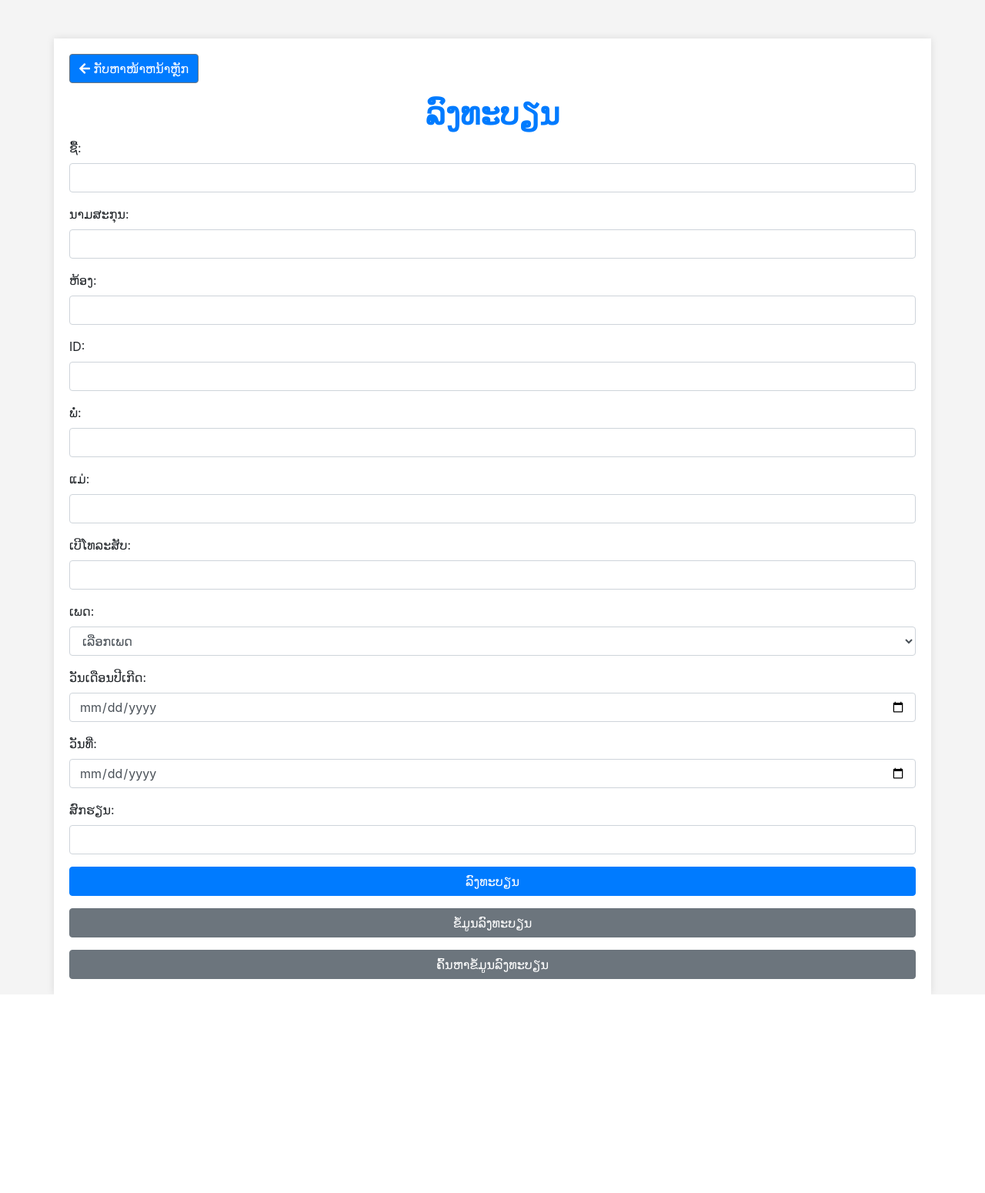
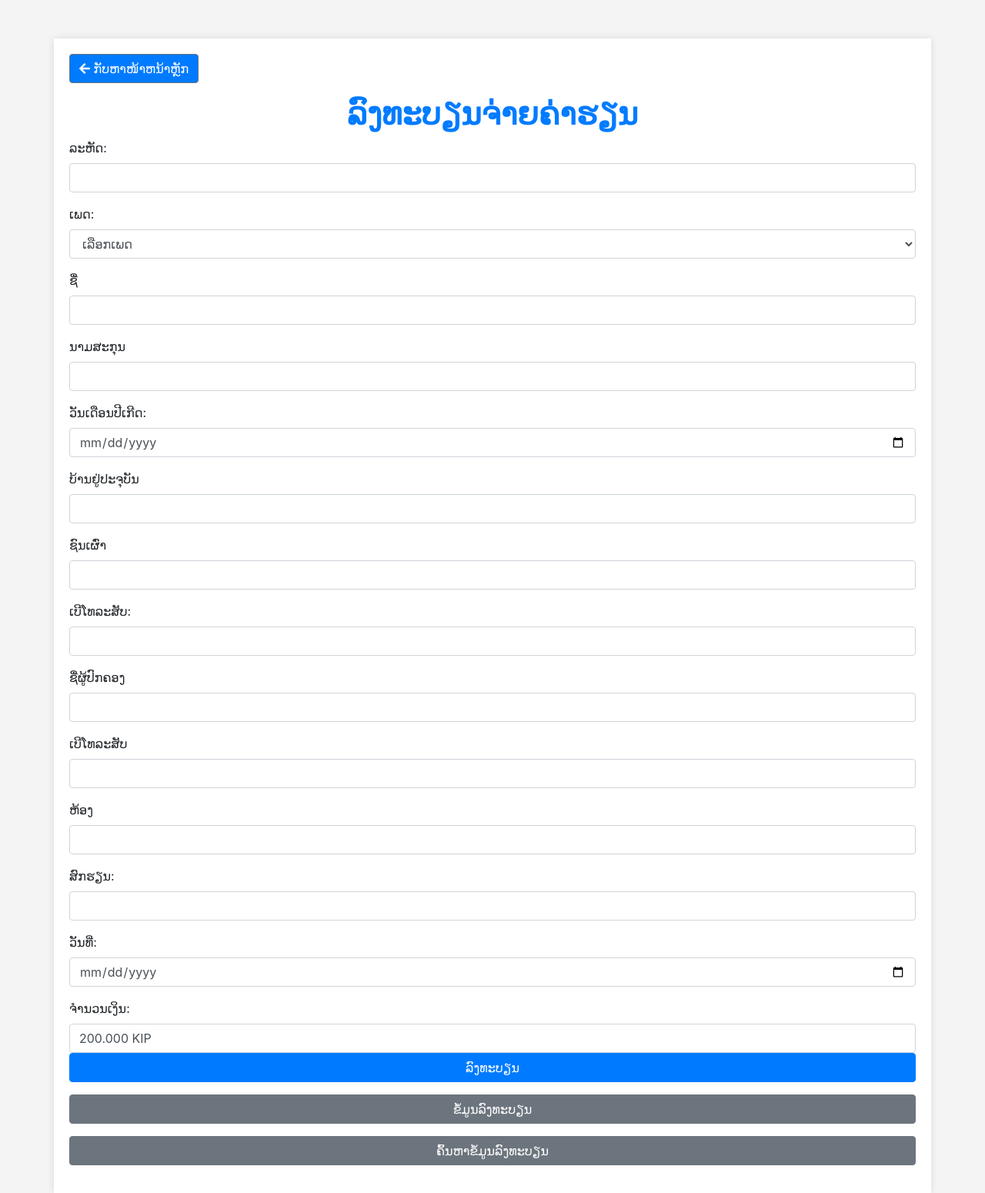
Before and after one commit to phettavanh/sinnapha, a PHP site: page /register.php in a window 1280 px wide. Shown: the whole page at 77% size. Before the commit the page ends 1292 px from the top, so only its background shows below. Run offline with PHP 8.4, Linux system fonts and the light colour scheme.

Commit message:
เพิ่มโค้ดใหม่ที่แก้ไขบั๊ก

```diff
--- a/register.php
+++ b/register.php
@@ -27,36 +27,12 @@
     <div class="container">
     <a href="index.php" class="btn btn-secondary mb-3" style="background-color: #007bff; color: #fff;">
     <i class="fas fa-arrow-left"></i> ກັບຫາໜ້າຫນ້າຫຼັກ </a>
-        <h1>ລົງທະບຽນ</h1>
+        <h1>ລົງທະບຽນຈ່າຍຄ່າຮຽນ</h1>
         <form action="save_registration.php" method="post">
             <input type="hidden" name="id" value="">
             <div class="form-group">
-                <label for="first_name">ຊື້:</label>
+                <label for="first_name">ລະຫັດ:</label>
                 <input type="text" class="form-control" id="first_name" name="first_name" required>
-            </div>
-            <div class="form-group">
-                <label for="last_name">ນາມສະກຸນ:</label>
-                <input type="text" class="form-control" id="last_name" name="last_name" required>
-            </div>
-            <div class="form-group">
-                <label for="room">ຫ້ອງ:</label>
-                <input type="text" class="form-control" id="room" name="room" required>
-            </div>
-            <div class="form-group">
-                <label for="student_id">ID:</label>
-                <input type="text" class="form-control" id="student_id" name="student_id" required>
-            </div>
-            <div class="form-group">
-                <label for="father_name">ພໍ່:</label>
-                <input type="text" class="form-control" id="father_name" name="father_name" required>
-            </div>
-            <div class="form-group">
-                <label for="mother_name">ແມ່:</label>
-                <input type="text" class="form-control" id="mother_name" name="mother_name" required>
-            </div>
-            <div class="form-group">
-                <label for="phone">ເບີໂທລະສັບ:</label>
-                <input type="text" class="form-control" id="phone" name="phone" required>
             </div>
             <div class="form-group">
                 <label for="gender">ເພດ:</label>
@@ -68,18 +44,57 @@
                 </select>
             </div>
             <div class="form-group">
+                <label for="last_name">ຊື່</label>
+                <input type="text" class="form-control" id="last_name" name="last_name" required>
+            </div>
+            <div class="form-group">
+                <label for="room">ນາມສະກຸນ</label>
+                <input type="text" class="form-control" id="room" name="room" required>
+            </div>
+            <div class="form-group">
                 <label for="dob">ວັນເດືອນປີເກີດ:</label>
                 <input type="date" class="form-control" id="dob" name="dob" required>
+            </div>
+            <div class="form-group">
+                <label for="student_id">ບ້ານຢູ່ປະຈຸບັນ</label>
+                <input type="text" class="form-control" id="student_id" name="student_id" required>
+            </div>
+            <div class="form-group">
+                <label for="father_name">ຊົນເຜົ່າ</label>
+                <input type="text" class="form-control" id="father_name" name="father_name" required>
+            </div>
+            <div class="form-group">
+                <label for="phone">ເບີໂທລະສັບ:</label>
+                <input type="text" class="form-control" id="phone" name="phone" required>
+            </div>
+            <div class="form-group">
+                <label for="mother_name">ຊື່ຜູ້ປົກຄອງ</label>
+                <input type="text" class="form-control" id="mother_name" name="mother_name" required>
+            </div>
+            <div class="form-group">
+                <label for="mother_name">ເບີໂທລະສັບ</label>
+                <input type="text" class="form-control" id="mother_name" name="mother_name" required>
+            </div>
+            <div class="form-group">
+                <label for="year">ຫ້ອງ</label>
+                <input type="text" class="form-control" id="year" name="year" required>
+            </div>
+            <div class="form-group">
+                <label for="year">ສົກຮຽນ:</label>
+                <input type="text" class="form-control" id="year" name="year" required>
             </div>
             <div class="form-group">
                 <label for="date">ວັນທີ່:</label>
                 <input type="date" class="form-control" id="date" name="date" required>
             </div>
             <div class="form-group">
-                <label for="year">ສົກຮຽນ:</label>
-                <input type="text" class="form-control" id="year" name="year" required>
-            </div>
+                <label for="money">ຈຳນວນເງິນ:</label>
+                <input type="text" class="form-control" id="money" name="money" value="200.000 KIP"
+                </div>
+
+                </select>
             <button type="submit" class="btn btn-primary btn-block">ລົງທະບຽນ</button>
+
         </form>
         <a href="view_registrations.php" class="btn btn-secondary btn-block mt-3">ຂໍ້ມູນລົງທະບຽນ</a>
         <a href="search_registration.php" class="btn btn-secondary btn-block mt-3">ຄົ້ນຫາຂໍ້ມູນລົງທະບຽນ</a>
--- a/registrations.txt
+++ /dev/null
@@ -1 +0,0 @@
-່ ພຸດທະດາ,ແສງຄຳຮຸ່ງ,2,opi454534,ຈັນທະຄາດ,ຈັນແດງ,55599599,ຍິງ,2000-08-01,2024-06-26,2024
--- a/search_results.php
+++ b/search_results.php
@@ -80,7 +80,7 @@
                             <td>$dt</td>
                             <td>$yr</td>
                             <td>
-                                <a href='edit_registration.php?id=$id' class='btn btn-warning btn-sm'>แก้ไข</a>
+                                <a href='edit_registration.php?id=$id' class='btn btn-warning btn-sm'>ແກ້ໄຂ</a>
                             </td>
                           </tr>";
                 }
@@ -90,7 +90,7 @@
                 echo "<p>ບໍ່ມີລາຍຊື່</p>";
             }
         } else {
-            echo "<p>กรุณากรอกข้อมูลค้นหา</p>";
+            echo "<p>ກະລຸນາເພີ່ມຂໍ້ມູນ</p>";
         }
         ?>
         <a href="search_registration.php" class="btn btn-secondary btn-block mt-3">ຄົ້ນຫາໃໝ່</a>
```
Also changed, not shown: class.php (+9 -4 lines), edit_registration.php (+9 -3 lines), header.php (+13 -3 lines), save_registration.php (+24 -19 lines), view_registrations.php (+5 -3 lines).
